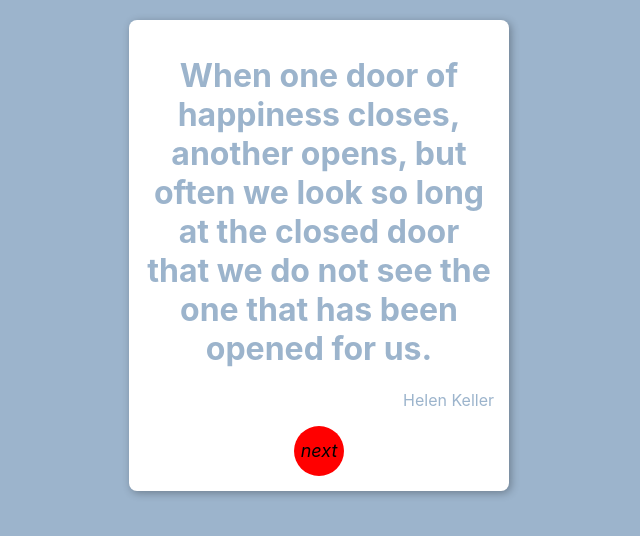
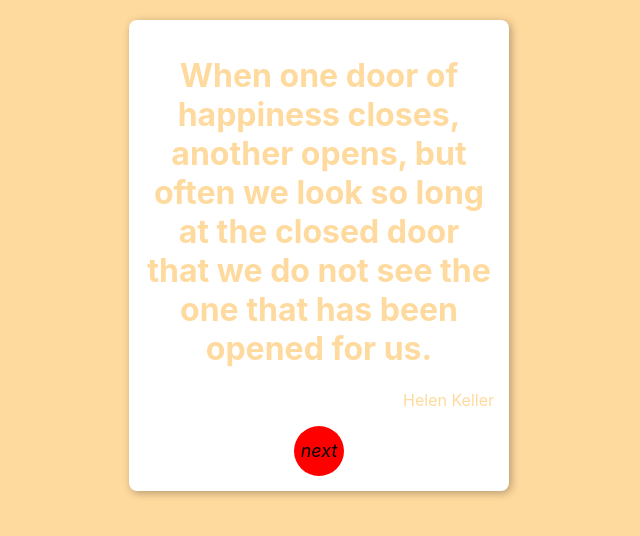
Before and after one commit to juancarlosj01/Quotes, a React (Create React App) app: page / in a window 1280 px wide. Shown: the top 536 px of the page, without its empty margins (321-961 px from the left). Built offline with nearby package versions, Linux system fonts and the light colour scheme.

Commit message:
Update App.js

```diff
--- a/src/App.js
+++ b/src/App.js
@@ -7,7 +7,13 @@ const colors = [
   "#F2D7D9",
   "#D3CEDF",
   "#9CB4CC",
-  "#748DA6"
+  "#748DA6",
+  "#d8f8e1",
+  "#b0c2f2",
+  "#ffda9e",
+  "#fdf9c4",
+  "#b2e2f2",
+  "#95b8f6"
 ];
 
 function App() {
```
